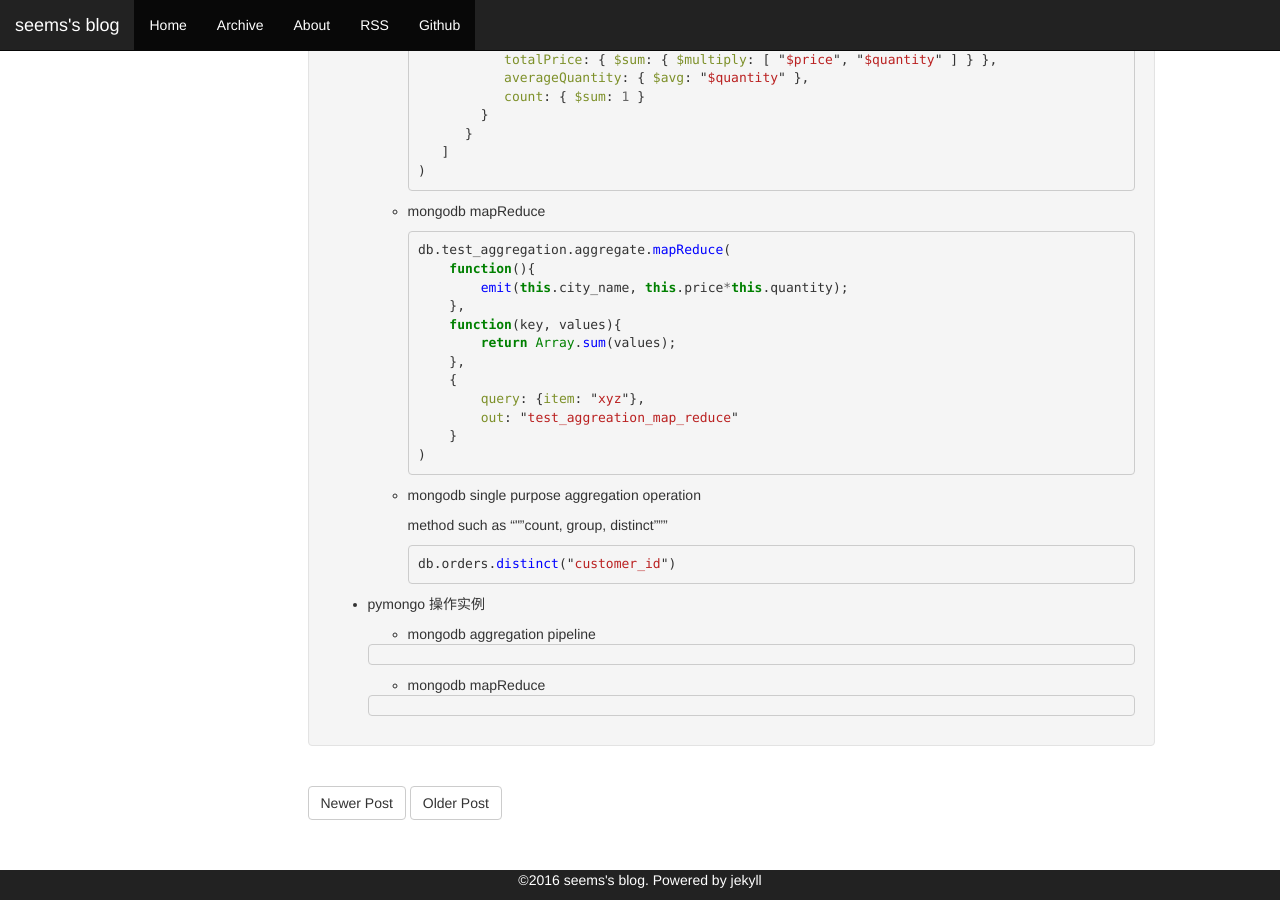
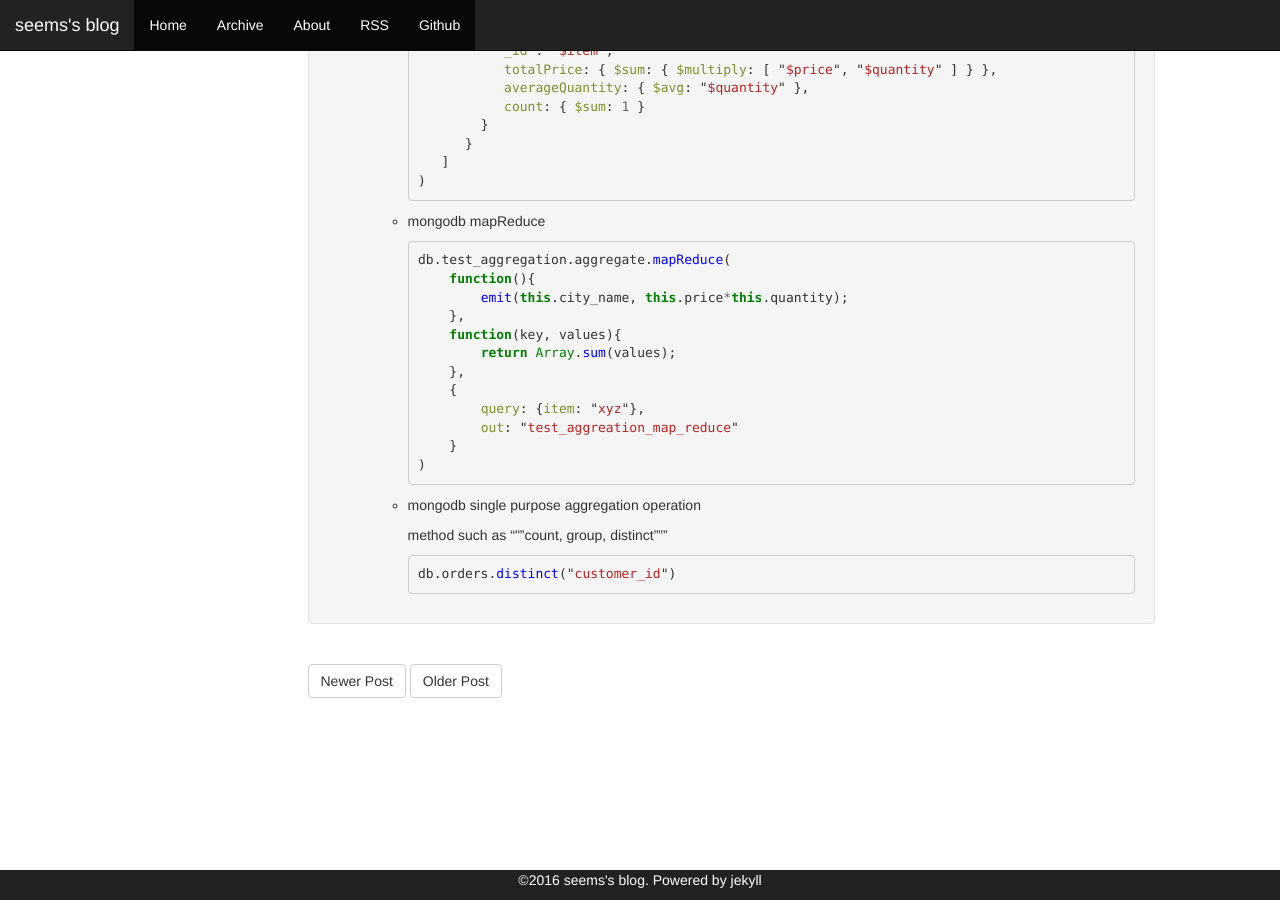
Before and after one commit to Gandalf-Pl/seems, a Jekyll site: the page built from _posts/2015-01-12-mongodb.md, in a window 1280 px wide and 900 px high, scrolled down 884 px. Built offline with Jekyll 4.4.1, drawn with Linux system fonts in a browser that asks for light colours; comment, search, counter and statistics services are not loaded.

Commit message:
modify mongodb operation

```diff
--- a/_posts/2015-01-12-mongodb.md
+++ b/_posts/2015-01-12-mongodb.md
@@ -83,13 +83,3 @@ title: MongoDB复杂查询
     ~~~ javascript
     db.orders.distinct("customer_id")
     ~~~
-+ pymongo 操作实例
-
-  + mongodb aggregation pipeline
-
-  ~~~ python
-  ~~~
-  + mongodb mapReduce
-
-  ~~~ python
-  ~~~
```
